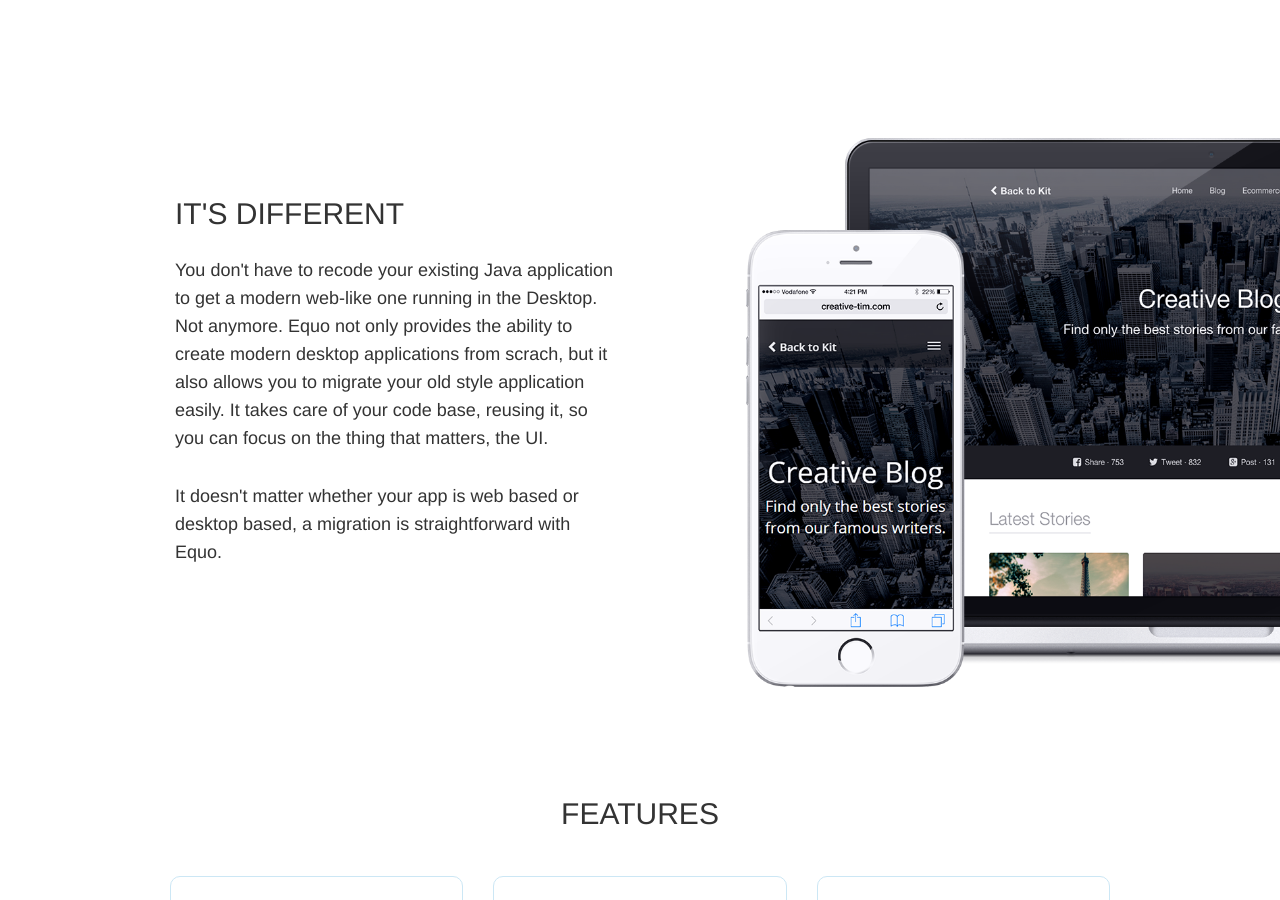
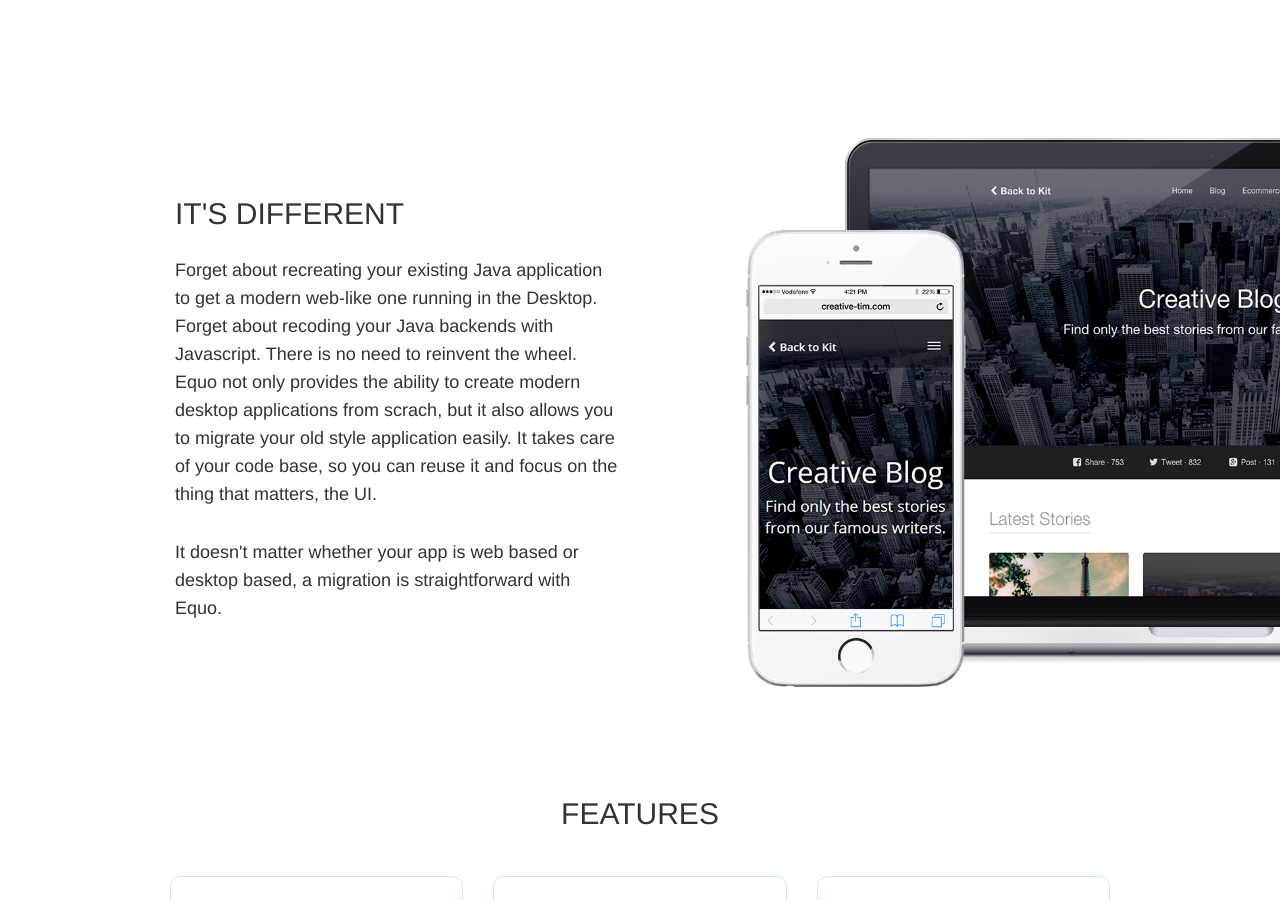
Before and after one commit to maketechnology/equo, a Jekyll site: the page built from index.html, in a window 1280 px wide and 900 px high, scrolled down 1091 px. Built offline with Jekyll 4.4.1, drawn with Linux system fonts in a browser that asks for light colours.

Commit message:
Changes to the presentation.html

```diff
--- a/_includes/presentation.html
+++ b/_includes/presentation.html
@@ -4,7 +4,7 @@
             <div class="col-md-6">
                 <div class="description">
                     <h4 class="header-text">It's different</h4>
-                    <p>You don't have to recode your existing Java application to get a modern web-like one running in the Desktop. Not anymore. Equo not only provides the ability to create modern desktop applications from scrach, but it also allows you to migrate your old style application easily. It takes care of your code base, reusing it, so you can focus on the thing that matters, the UI.</p>
+                    <p>Forget about recreating your existing Java application to get a modern web-like one running in the Desktop. Forget about recoding your Java backends with Javascript. There is no need to reinvent the wheel. Equo not only provides the ability to create modern desktop applications from scrach, but it also allows you to migrate your old style application easily. It takes care of your code base, so you can reuse it and focus on the thing that matters, the UI.</p>
                     <p>It doesn't matter whether your app is web based or desktop based, a migration is straightforward with Equo.
                     <p>
                 </div>
```
